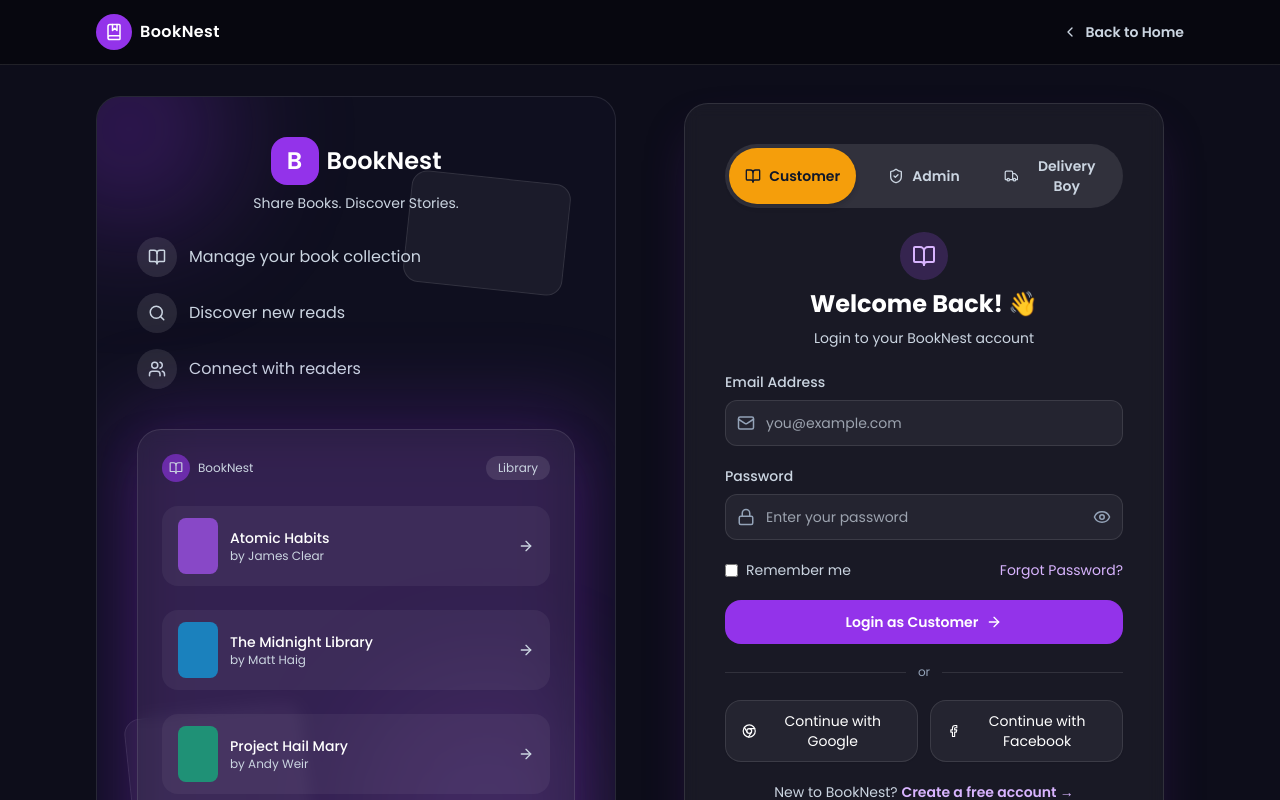
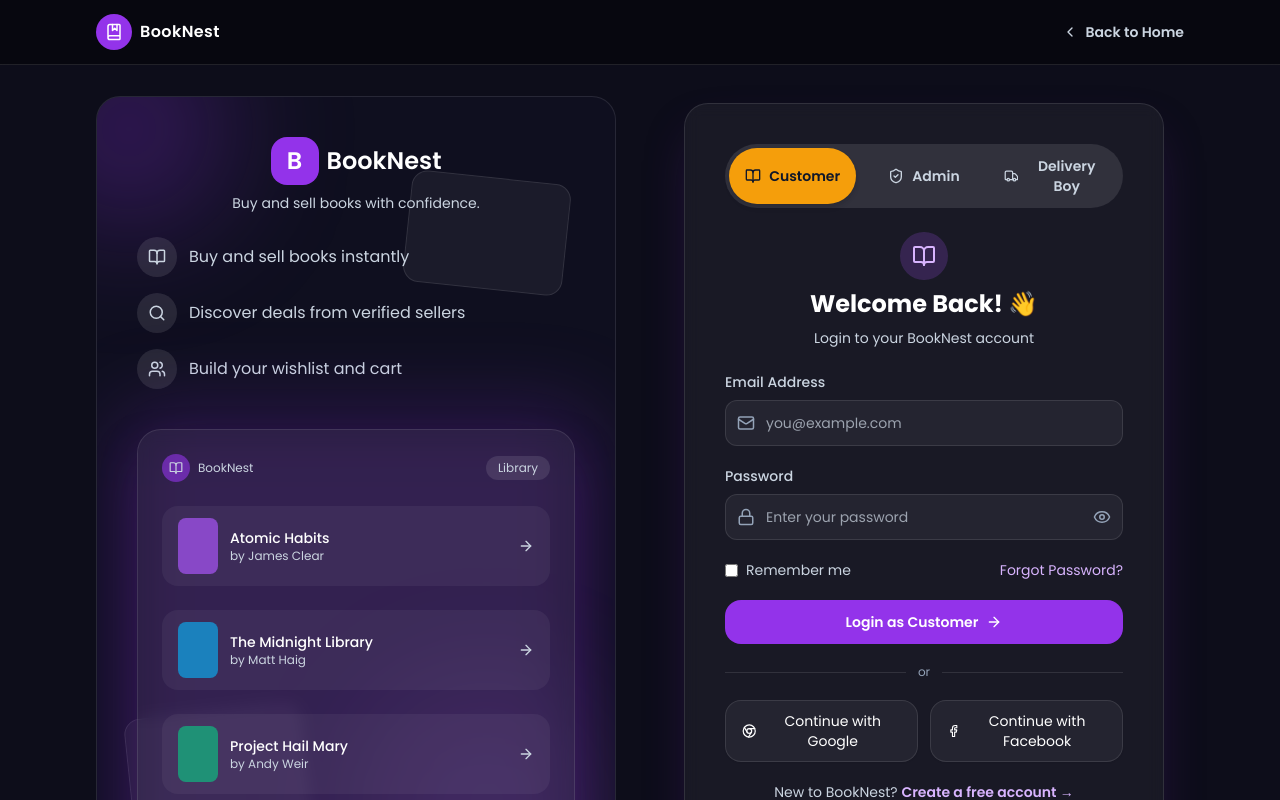
Before and after one commit to ManujaKM/booknest-react, a React (Create React App) app: page /login in a window 1280 px wide. Shown: the top 800 px of the page. Built offline with nearby package versions, Linux system fonts and the light colour scheme.

Commit message:
loginpage captions

```diff
--- a/src/pages/LoginPage.jsx
+++ b/src/pages/LoginPage.jsx
@@ -6,15 +6,15 @@ import { BookOpen, Search, Users } from 'lucide-react';
 const highlights = [
   {
     icon: BookOpen,
-    title: 'Manage your book collection'
+    title: 'Buy and sell books instantly'
   },
   {
     icon: Search,
-    title: 'Discover new reads'
+    title: 'Discover deals from verified sellers'
   },
   {
     icon: Users,
-    title: 'Connect with readers'
+    title: 'Build your wishlist and cart'
   }
 ];
 
@@ -36,7 +36,7 @@ const LoginPage = () => {
                   <span className="inline-flex h-12 w-12 items-center justify-center rounded-2xl bg-purple-600 text-white">B</span>
                   BookNest
                 </div>
-                <p className="text-sm text-slate-300">Share Books. Discover Stories.</p>
+                <p className="text-sm text-slate-300">Buy and sell books with confidence.</p>
               </div>
 
               <div className="space-y-4">
```
